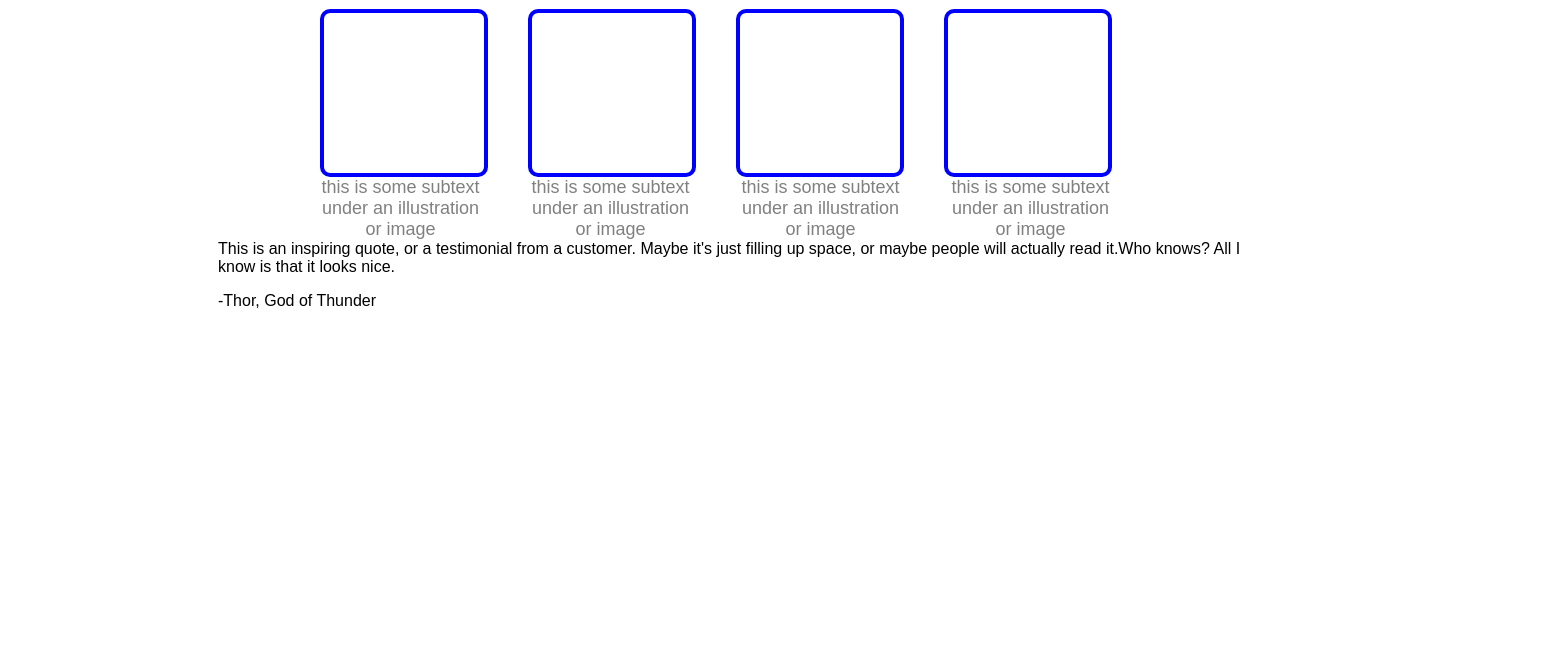
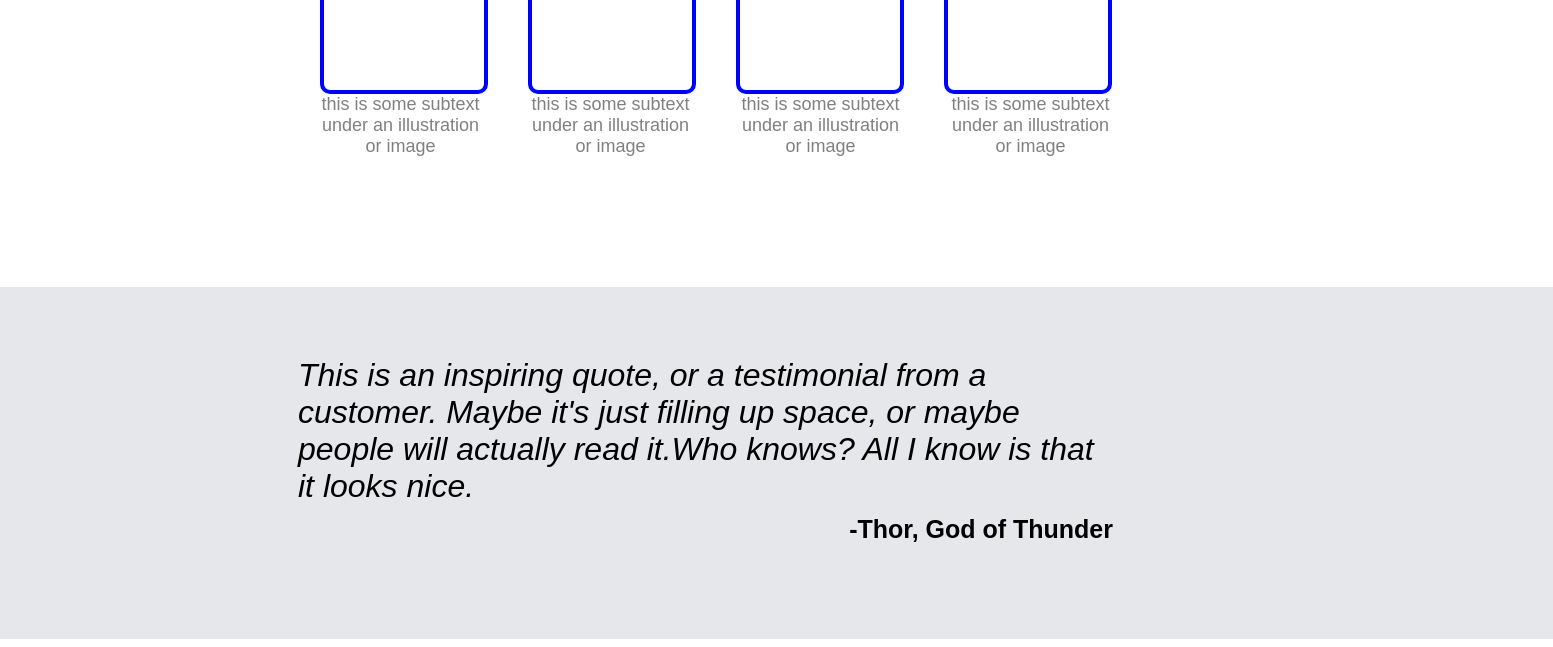
Before and after one commit to RoyDev99/First-web-page-style, a plain HTML site: page Thetext.html in a window 1280 px wide. Shown: the part 706-1353 px from the top of the page, 1553 px wide, since content can reach past the window. Before the commit the page ends 1170 px from the top, so only its background shows below. Drawn offline with Linux system fonts and the light colour scheme.

Commit message:
finish the Third-section on Thetext.html and styles.css

```diff
--- a/Thetext.html
+++ b/Thetext.html
@@ -58,13 +58,13 @@
 
    <div class="box">
 
-    <div class="one"></div>
+    <div class="box-one"></div>
 
-    <div class="two"></div>
+    <div class="box-two"></div>
 
-    <div class="three"></div>
+    <div class="box-three"></div>
 
-    <div class="four"></div>
+    <div class="box-four"></div>
    </div>
 
    <div class="text">
@@ -84,13 +84,14 @@
      <center>this is some subtext under an illustration or image</center>
     </div>
    </div>
+  </div>
 
   <div class="Third-section">
 
    <div class="paragraph">
-    This is an inspiring quote, or a testimonial from a customer. Maybe it's just filling up space, or maybe people will actually read it.Who knows? All I know is that it looks nice.
+    <em>This is an inspiring quote, or a testimonial from a customer. Maybe it's just filling up space, or maybe people will actually read it.Who knows? All I know is that it looks nice.</em>
    </div>
-   <p>-Thor, God of Thunder</p>
+   <p><strong>-Thor, God of Thunder</strong></p>
 
   </div>
  </body>
--- a/styles.css
+++ b/styles.css
@@ -79,7 +79,7 @@ h2{
  display:flex;
  justify-content: center;
 }
-.Second-section .box .one, .two, .three, .four{
+.Second-section .box .box-one, .box-two, .box-three, .box-four{
  border: 4px solid #0000ff;
  border-radius: 10px;
  padding:80px;
@@ -96,3 +96,30 @@ h2{
  margin-right: 40px;
  width: 170px;
 }
+
+.Third-section{
+ background-color: #E5E7EB;
+ height: 25%;
+ width: 1035px;
+ margin-left:-10px;
+ padding-left: 300px;
+ padding-right: 220px;
+ padding-top:70px;
+ padding-bottom: 70px;
+ font-family: Arial;
+}
+
+.Third-section .paragraph{
+ display: flex;
+ justify-content: center;
+ font-size: 32px;
+ width: 800px;
+}
+
+p{
+ display: flex;
+ justify-content: end;
+ font-size: 25px;
+ padding-right: 220px;
+ margin-top:10px;
+}
```
Lines whose indentation alone changed are shown as unchanged.
